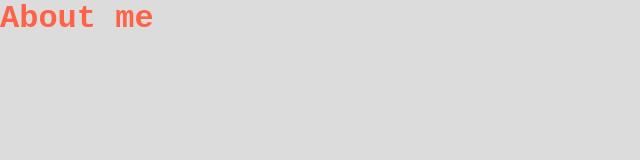
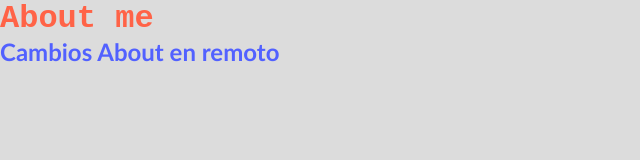
Before and after one commit to ng2022/clase-15, a plain HTML site: page about.html in a window 1280 px wide. Shown: the whole page, without its empty margins (0-640 px from the left). Drawn offline with Linux system fonts and the light colour scheme.

Commit message:
Cambios en la pagina de about desdee

```diff
--- a/about.html
+++ b/about.html
@@ -9,5 +9,6 @@
 </head>
 <body>
   <h1> About me </h1>
+    <h2>Cambios About en remoto</h2>
 </body>
 </html>
```
